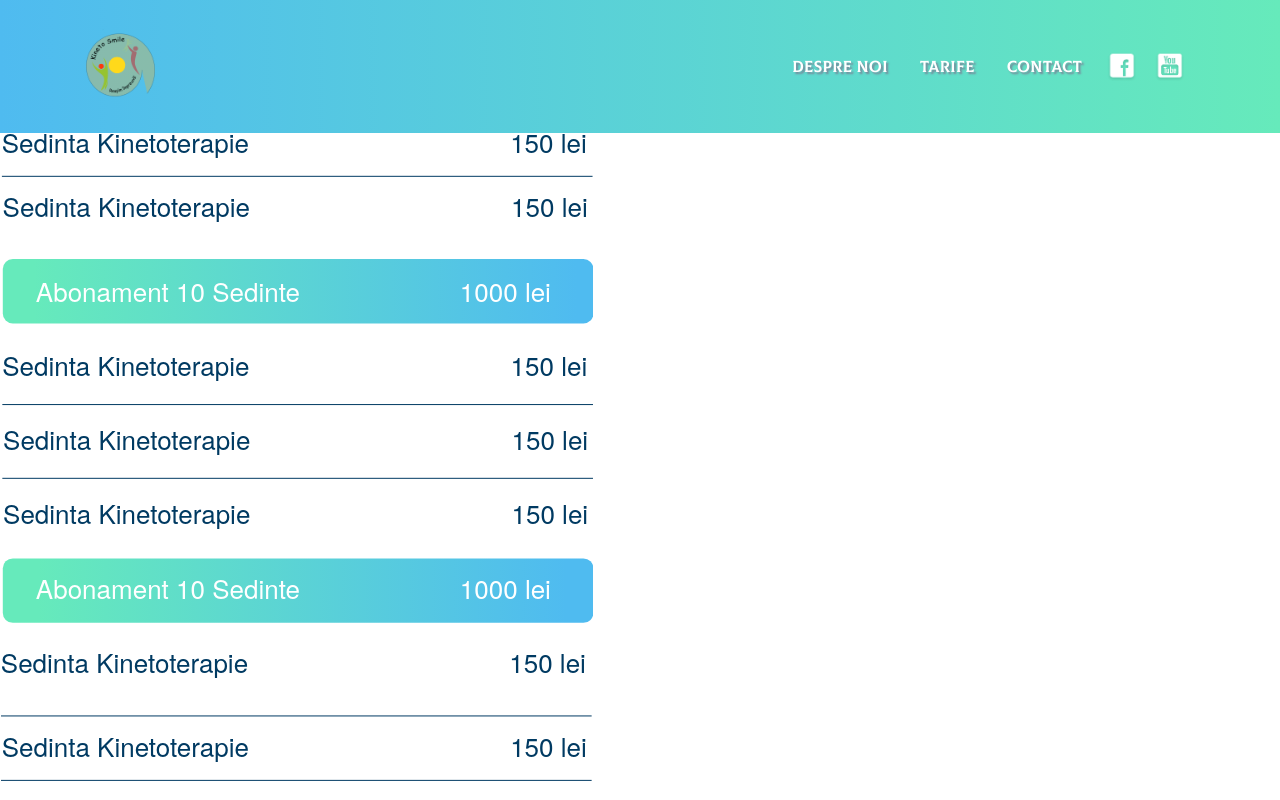
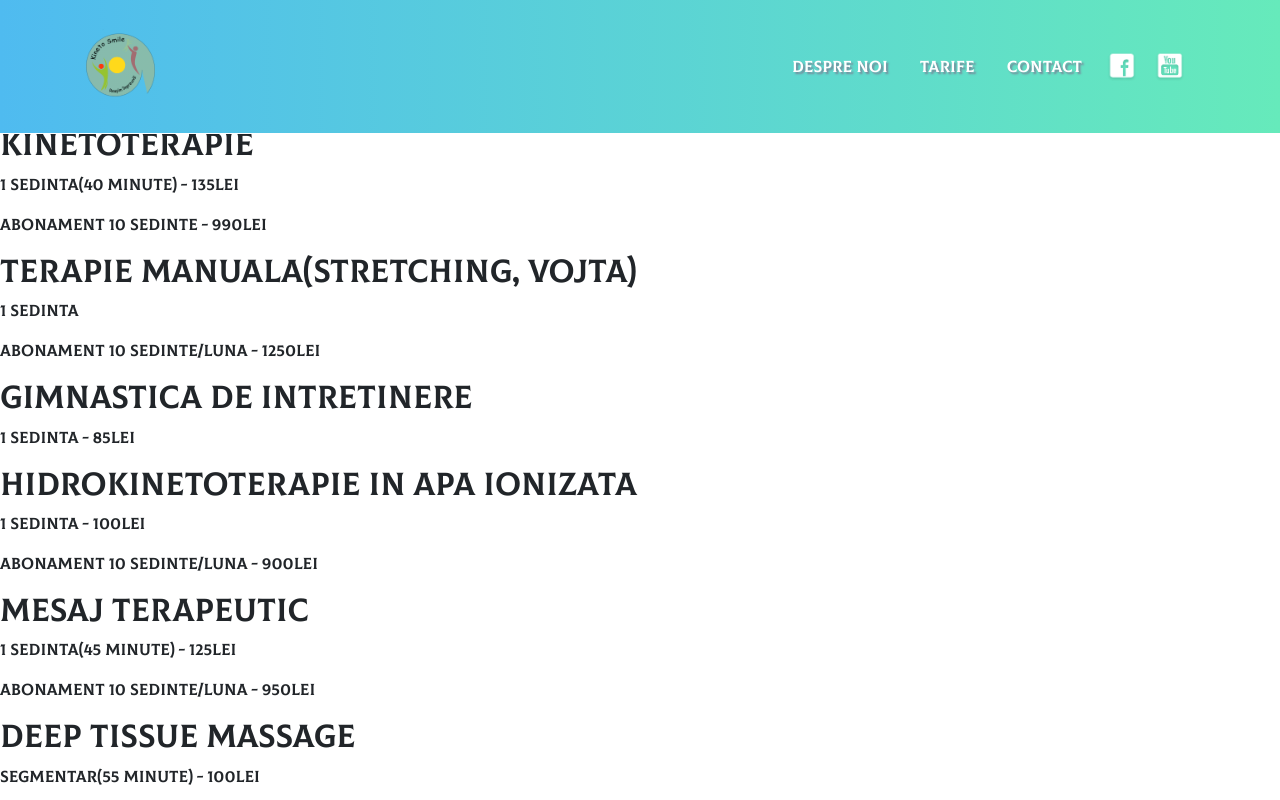
Before and after one commit to OvidiuBerbecaru/kineto-smile, a React (Create React App) app: page /tarife in a window 1280 px wide. Shown: the top 800 px of the page. Built offline with nearby package versions, Linux system fonts and the light colour scheme.

Commit message:
Adds tarifs

```diff
--- a/src/components/homePage/HomePage.js
+++ b/src/components/homePage/HomePage.js
@@ -2,6 +2,7 @@ import React, { Fragment } from 'react';
 import { CeTratam } from 'assets/svgAssets';
 import Contact from 'components/contact/Contact';
 import Proiecte from 'components/proiecte/Proiecte';
+import Tarife from 'components/tarife/Tarife';
 import Echipa from 'components/echipa/Echipa';
 import Separator from 'components/shared/Separator';
 import DespreNoi from 'components/despreNoi/DespreNoi';
@@ -26,7 +27,12 @@ const HomePage = () => {
       <Separator>
         <CeTratam />
       </Separator>
-      <Echipa />
+      <Separator>
+        <Echipa />
+      </Separator>
+      <Separator>
+        <Tarife />
+      </Separator>
     </Fragment>
   );
 };
--- /dev/null
+++ b/src/components/tarife/Tarif.js
@@ -0,0 +1,12 @@
+import React from 'react';
+
+const Tarif = ({ title, services }) => {
+  return (
+    <div className="tarif">
+      <h2>{title}</h2>
+      { services.map(service => (<p>{service}</p>)) }
+    </div>
+  );
+};
+
+export default Tarif;
--- a/src/components/tarife/Tarife.js
+++ b/src/components/tarife/Tarife.js
@@ -1,11 +1,45 @@
 import React from 'react';
-import { TarifeSVG } from 'assets/svgAssets';
+import Tarif from 'components/tarife/Tarif';
+
+const tarife = [
+  {
+    title: 'Consultatie Medic Specialist',
+    service: ['Recuperare Medicala - 235lei', 'Evaluare Initiala - 150lei'],
+  },
+  {
+    title: 'Kinetoterapie',
+    service: ['1 sedinta(40 minute) - 135lei', 'Abonament 10 sedinte - 990lei'],
+  },
+  {
+    title: 'Terapie Manuala(stretching, vojta)',
+    service: ['1 sedinta', 'Abonament 10 sedinte/luna - 1250lei'],
+  },
+  {
+    title: 'Gimnastica de Intretinere',
+    service: ['1 sedinta - 85lei'],
+  },
+  {
+    title: 'Hidrokinetoterapie In Apa Ionizata',
+    service: ['1 sedinta - 100lei', 'Abonament 10 sedinte/luna - 900lei'],
+  },
+  {
+    title: 'Mesaj Terapeutic',
+    service: ['1 sedinta(45 minute) - 125lei', 'Abonament 10 sedinte/luna - 950lei'],
+  },
+  {
+    title: 'Deep Tissue Massage',
+    service: ['Segmentar(55 minute) - 100lei', 'Complet(90 minute) - 135lei'],
+  },
+  {
+    title: 'Medical Taping Concept',
+    service: ['Aplicatie - 75lei'],
+  },
+];
 
 const Tarife = () => {
   return (
     <div>
-      <div style={{ height: '8rem' }} className="bg-transparent" />
-      <TarifeSVG />
+      {tarife.map(tarif => <Tarif title={tarif.title} services={tarif.service} />)}
     </div>
   );
 };
--- a/src/styling/components/_index.scss
+++ b/src/styling/components/_index.scss
@@ -4,3 +4,4 @@
 @import './projects';
 @import './despreNoi';
 @import './medic';
+@import './tarif';
--- /dev/null
+++ b/src/styling/components/_tarif.scss
@@ -0,0 +1,8 @@
+.tarif {
+    h2{
+
+    }
+    p{
+
+    }
+}
```
